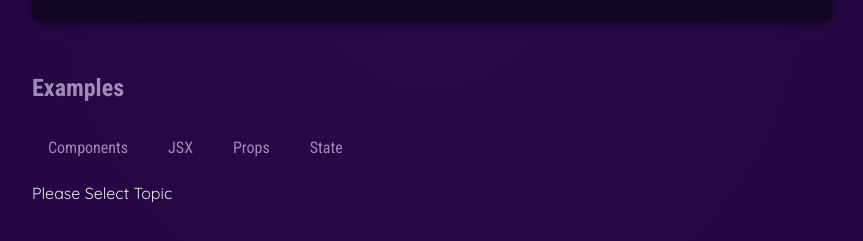
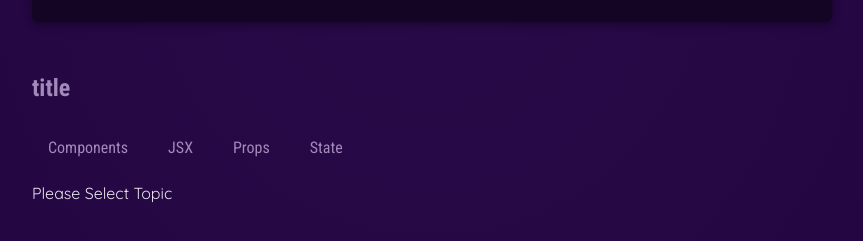
Before and after one commit to AliYousefi75/React-Fundamentals, a React (Vite) app in the folder 02-React-Essentials-Deep-Dive/: page / in a window 1280 px wide. Shown: the part 677-918 px from the top of the page, without its empty margins (208-1071 px from the left). Built offline with nearby package versions, Linux system fonts and the light colour scheme.

Commit message:
React-Deep-Dive(forwarding props to wrapped element)

```diff
--- a/02-React-Essentials-Deep-Dive/src/components/Examples.jsx
+++ b/02-React-Essentials-Deep-Dive/src/components/Examples.jsx
@@ -1,8 +1,7 @@
 import TabButton from "./TabButton"
 import { useState } from "react"
 import { EXAMPLES } from "../data"
-
-
+import Section from "./Section"
 
 
 
@@ -15,13 +14,13 @@
   }
 
     return(
-        <section id="examples">
-            <h2>Examples</h2>
+        <Section id="examples">
+
             <menu>
-              <TabButton isSelected={selectedTopic === 'components'} onSelect={()=>selectHandler('components')}>Components</TabButton>
-              <TabButton isSelected={selectedTopic === 'jsx'} onSelect={()=>selectHandler('jsx')}>JSX</TabButton>
-              <TabButton isSelected={selectedTopic === 'props'} onSelect={()=>selectHandler('props')}>Props</TabButton>
-              <TabButton isSelected={selectedTopic === 'state'} onSelect={()=>selectHandler('state')}>State</TabButton>
+              <TabButton isSelected={selectedTopic === 'components'} onClick={()=>selectHandler('components')}>Components</TabButton>
+              <TabButton isSelected={selectedTopic === 'jsx'} onClick={()=>selectHandler('jsx')}>JSX</TabButton>
+              <TabButton isSelected={selectedTopic === 'props'} onClick={()=>selectHandler('props')}>Props</TabButton>
+              <TabButton isSelected={selectedTopic === 'state'} onClick={()=>selectHandler('state')}>State</TabButton>
             </menu>
 
             {!selectedTopic && <p>Please Select Topic</p>}
@@ -35,7 +34,7 @@
               </pre>
             </div>}
 
-          </section>
+          </Section>
     )
 }
 
--- a/02-React-Essentials-Deep-Dive/src/components/Section.jsx
+++ b/02-React-Essentials-Deep-Dive/src/components/Section.jsx
@@ -1,8 +1,8 @@
 
 
-export default function Section({title ,id , children}){
+export default function Section({title , children, ...props}){
     return(
-        <section id={id}>
+        <section {...props}>
             <h2>title</h2>
             {children}
         </section>
--- a/02-React-Essentials-Deep-Dive/src/components/TabButton.jsx
+++ b/02-React-Essentials-Deep-Dive/src/components/TabButton.jsx
@@ -1,10 +1,10 @@
 
 
 
-export default function TabButton({children, onSelect , isSelected}){
+export default function TabButton({children , isSelected, ...props}){
     return (
         <li>
-            <button className={isSelected ? 'active': undefined} onClick={onSelect}>{children}</button>
+            <button className={isSelected ? 'active': undefined} {...props}>{children}</button>
         </li>
     )
 }
```
